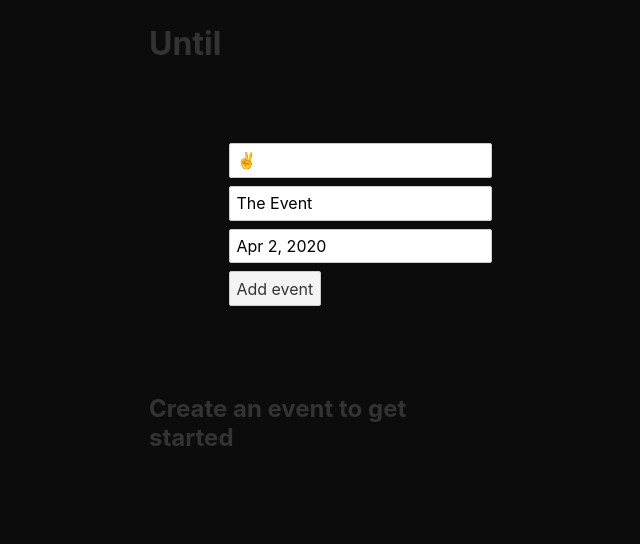
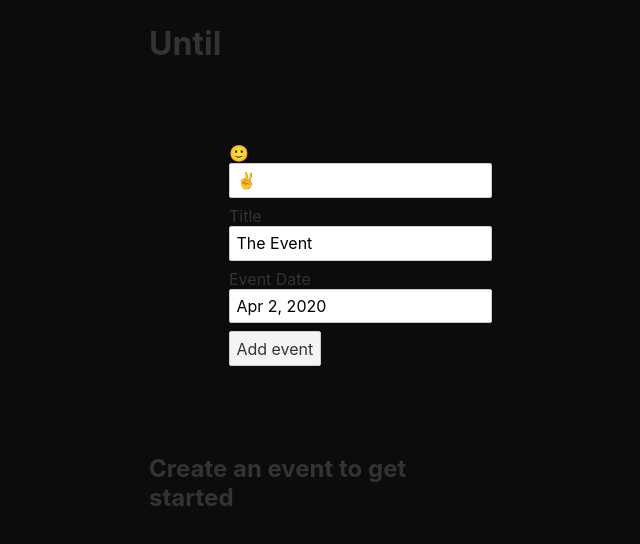
Before and after one commit to dannymcclain/until, a Svelte app: page / in a window 1280 px wide. Shown: the top 544 px of the page, without its empty margins (157-797 px from the left). Built offline with nearby package versions, Linux system fonts and the light colour scheme.

Commit message:
minor minor progress

```diff
--- a/src/Components/CreateEvent.svelte
+++ b/src/Components/CreateEvent.svelte
@@ -37,12 +37,24 @@
   section {
     padding: 80px;
   }
+  label {
+    display: flex;
+    flex-direction: column;
+    justify-items: flex-start;
+    align-items: flex-start;
+  }
 </style>
 
 <section>
-  <input type="text" bind:value={symbol} />
-  <input type="text" bind:value={title} />
-
+  <label>
+    🙂
+    <input type="text" bind:value={symbol} maxlength="12" />
+  </label>
+  <label>
+    Title
+    <input type="text" bind:value={title} maxlength="36" />
+  </label>
+  <p>Event Date</p>
   <DatePicker
     on:datechange={onDateChange}
     selected={selectedDate}
--- a/src/Components/Event.svelte
+++ b/src/Components/Event.svelte
@@ -31,17 +31,27 @@
     display: flex;
     flex-direction: column;
     place-items: center;
+    /* Fun but dumb
+    transform: scale(1);
+    transition: transform 400ms cubic-bezier(0.68, -0.55, 0.265, 1.55); */
   }
+  /* section:hover {
+    transform: scale(1.1);
+  } */
   .content {
     display: flex;
     flex-direction: column;
     place-items: center;
+    padding: 0 0 20px 0;
   }
   h4 {
-    font-weight: 800;
+    font-weight: 900;
     font-size: 40px;
-    line-height: 1;
+    line-height: 0.9;
+    letter-spacing: -0.02em;
     margin-bottom: 16px;
+    color: #18181a;
+    text-align: center;
   }
   h2 {
     font-weight: 800;
```
